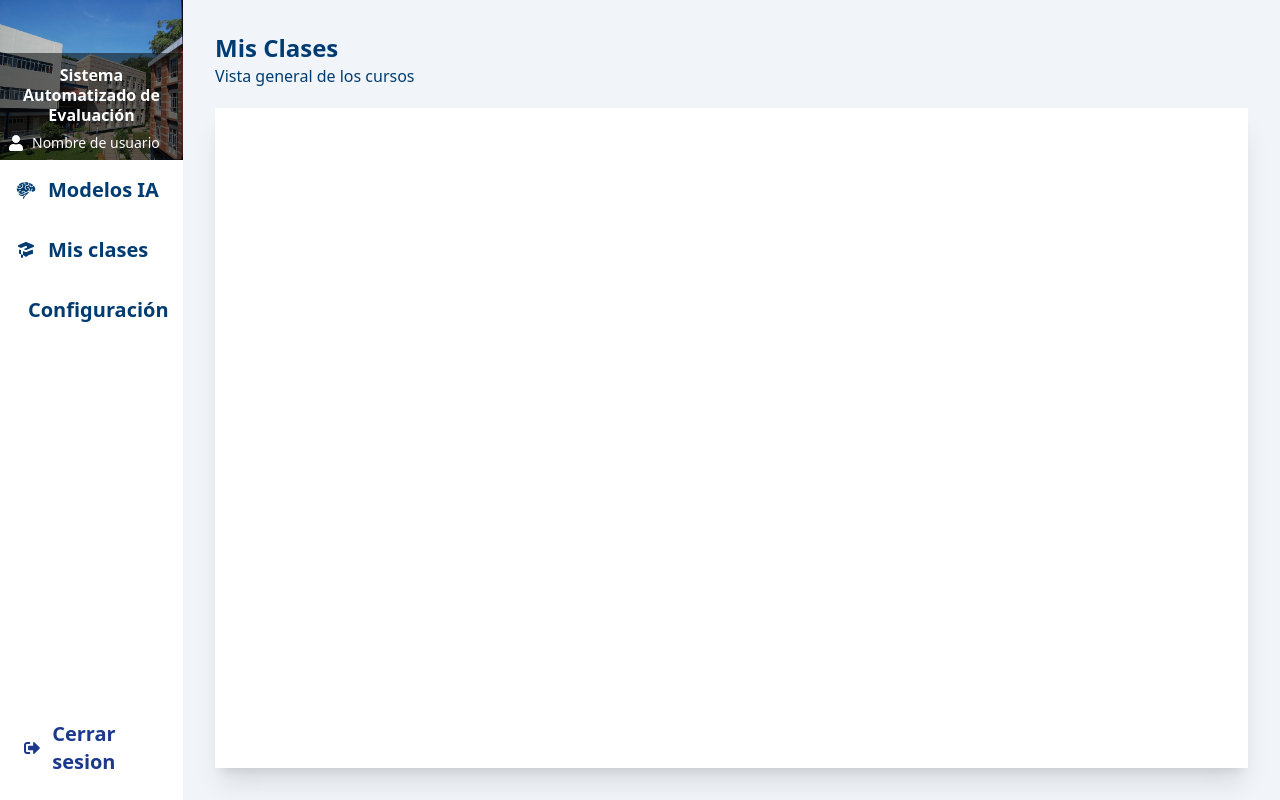
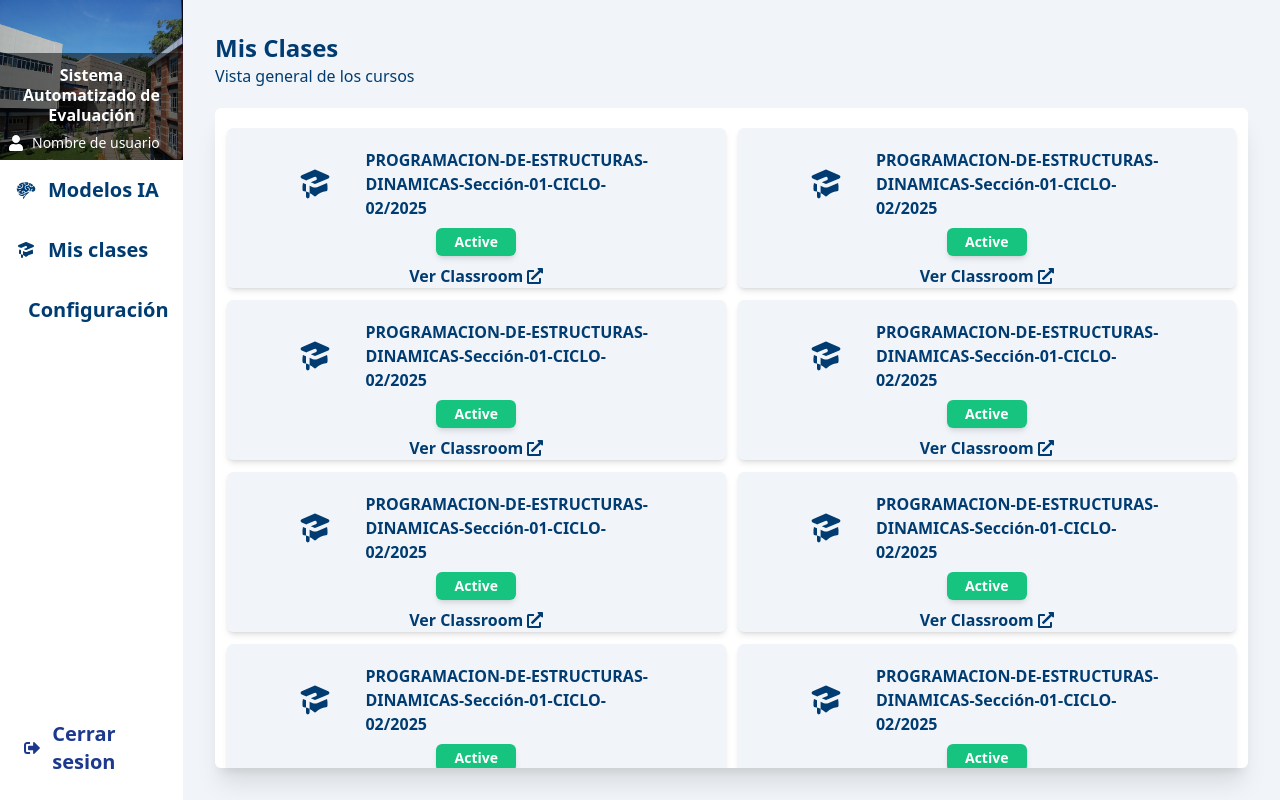
Before and after one commit to ChristopherCalderon/sae-frontend, a Next.js app: page /dashboard/clases in a window 1280 px wide. Built offline with nearby package versions, Linux system fonts and the light colour scheme.

Commit message:
feat: add my classes view :sparkles:

```diff
--- a/src/app/dashboard/clases/page.jsx
+++ b/src/app/dashboard/clases/page.jsx
@@ -1,17 +1,29 @@
-import React from 'react'
+import ClassCard from "@/components/cards/ClassCard";
+import React from "react";
 
 function clases() {
   return (
-    <div className='bg-background flex flex-col gap-5 w-full h-full p-8 '>
-      <div className='w-full text-primary '>
-        <h1 className='text-2xl font-bold'>Mis Clases</h1>
+    <div className="bg-background flex flex-col gap-5 w-full h-full p-8 overflow-clip">
+      <div className="w-full text-primary ">
+        <h1 className="text-2xl font-bold">Mis Clases</h1>
         <p>Vista general de los cursos</p>
       </div>
-      <div className='w-full h-11/12 bg-white shadow-xl'>
+      <div className="w-full h-[90%] bg-white shadow-xl px-3 py-5 grid grid-cols-2 gap-3 overflow-y-scroll rounded-md">
+        <ClassCard />
+        <ClassCard />
+        <ClassCard />
+        <ClassCard />
+        <ClassCard />
+        <ClassCard />
 
+
+        <ClassCard />
+        <ClassCard />
+        <ClassCard />
+        <ClassCard />
       </div>
     </div>
-  )
+  );
 }
 
-export default clases
+export default clases;
--- a/src/app/dashboard/layout.js
+++ b/src/app/dashboard/layout.js
@@ -9,7 +9,7 @@ export const metadata = {
 
 export default function DashboardLayout({ children }) {
   return (
-    <div className="flex min-h-screen w-screen">
+    <div className="flex min-h-screen max-h-screen w-screen">
       <Navbar />
       <main className="w-[85.7%]">{children}</main>
     </div>
--- /dev/null
+++ b/src/components/cards/ClassCard.jsx
@@ -0,0 +1,30 @@
+import React from "react";
+import { HiAcademicCap } from "react-icons/hi";
+import { FaExternalLinkAlt } from "react-icons/fa";
+
+function ClassCard() {
+  return (
+    <div className="bg-background w-full h-40 shadow-md rounded-md py-5 px-8 text-primary flex flex-col items-center gap-2">
+      <div className="w-full flex items-center justify-center gap-8">
+        <HiAcademicCap className="text-4xl" />
+        <h1 className="font-bold w-2/3 hover:underline">
+          PROGRAMACION-DE-ESTRUCTURAS-DINAMICAS-Sección-01-CICLO-02/2025
+        </h1>
+      </div>
+      <button className="w-20 text-sm text-white font-bold bg-accent px-2 py-1 rounded-md shadow-md ">
+        Active
+      </button>
+      <a
+        href="https://github.com/tu-usuario/tu-repo"
+        target="_blank"
+        rel="noopener noreferrer"
+        className="font-semibold hover:font-bold hover:underline flex justify-center items-center gap-1"
+      >
+        Ver Classroom
+        <FaExternalLinkAlt  className="text-md"/>
+      </a>
+    </div>
+  );
+}
+
+export default ClassCard;
```
